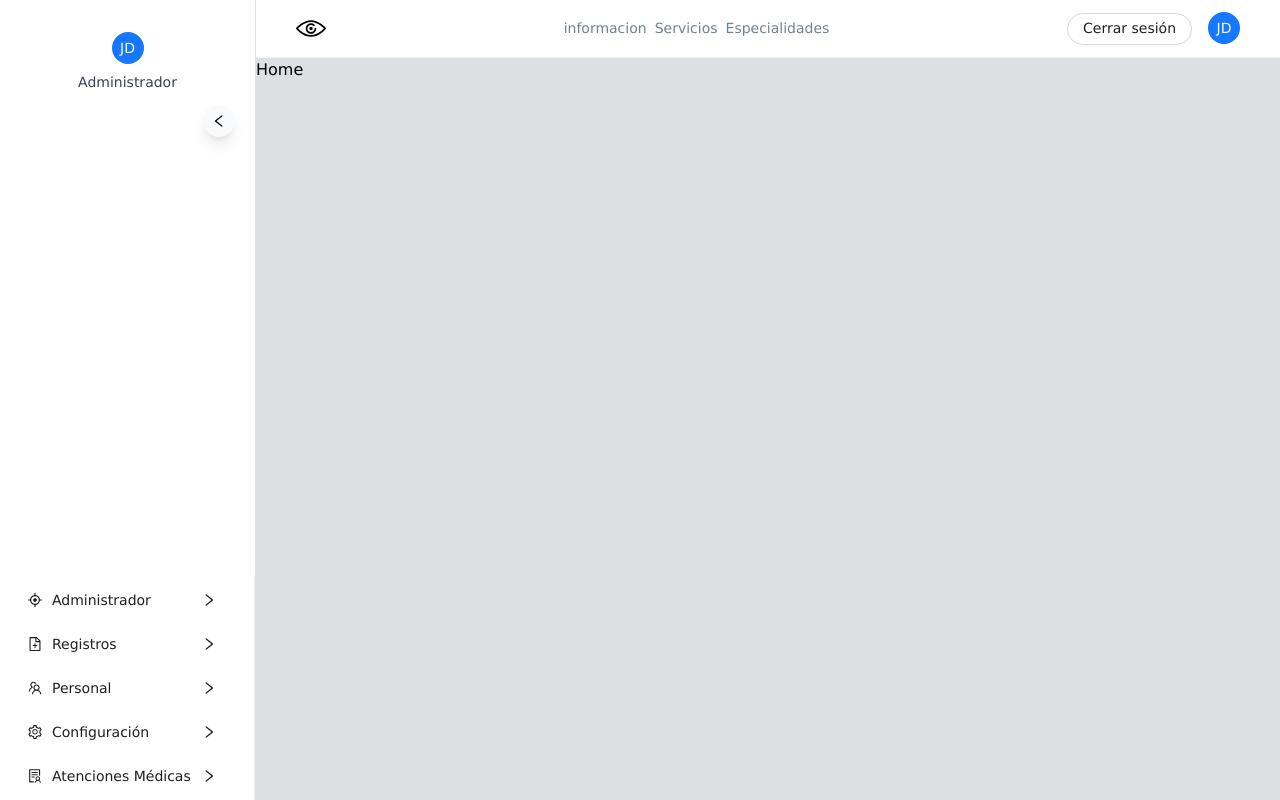
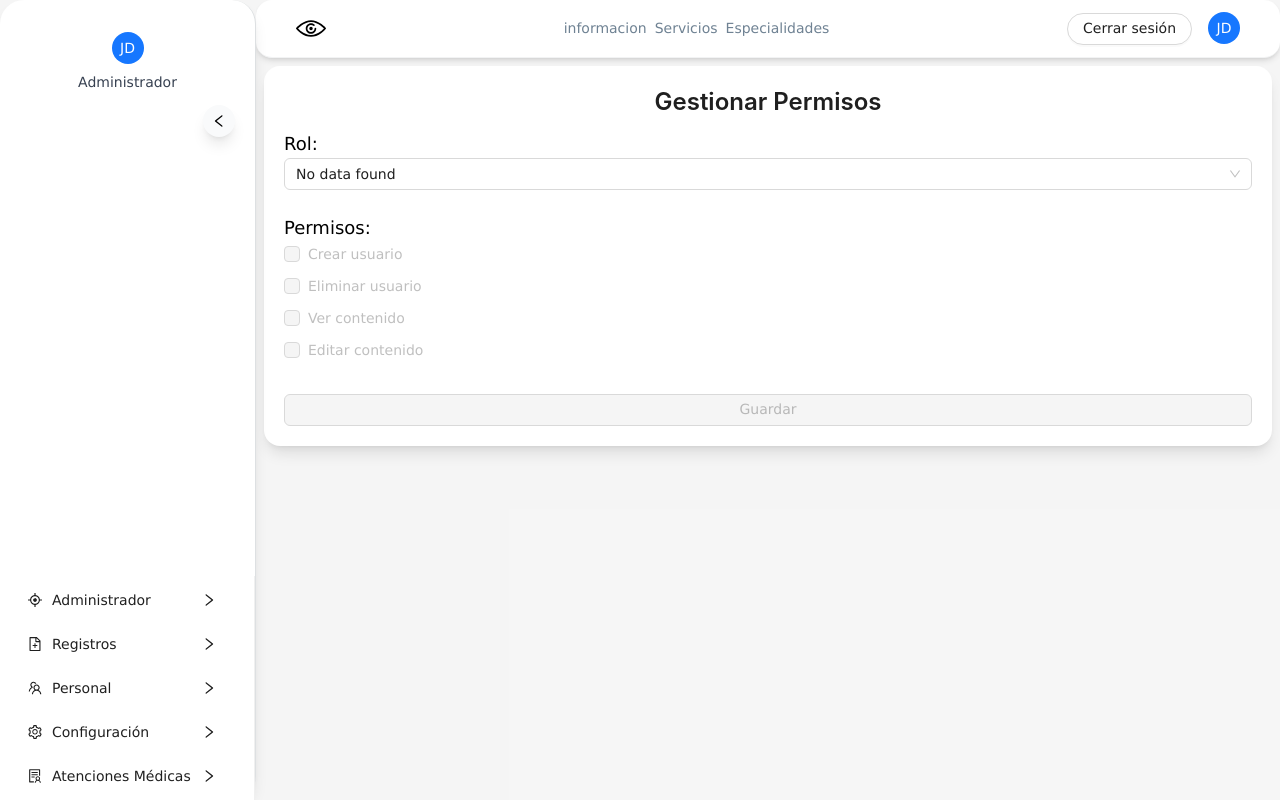
Before and after one commit to SalethxJhoselin/Clinica-Oftalmologica, a React (Vite) app: page /admin/permissions in a window 1280 px wide. Before the commit this address led to /home. Built offline with nearby package versions, Linux system fonts and the light colour scheme; sample sign-in values are in the browser's storage.

Commit message:
Roles y permisos

```diff
--- a/src/App.jsx
+++ b/src/App.jsx
@@ -9,7 +9,7 @@ const AppContent = () => {
   const { isLoggedIn, sidebarOpen, setSidebarOpen } = useAuth();
 
   return (
-    <div className="flex h-screen bg-gray-200 transition-all duration-300">
+    <div className="flex h-screen bg-white-100 transition-all duration-300">
       {isLoggedIn && (
         <Sidebar sidebarOpen={sidebarOpen} setSidebarOpen={setSidebarOpen} />
       )}
--- a/src/components/layout/Navbar.jsx
+++ b/src/components/layout/Navbar.jsx
@@ -9,7 +9,7 @@ import  assets from '../../utils';
 const Navbar = () => {
     const { isLoggedIn, logout } = useAuth();
     return (
-        <header className="bg-white w-full py-3 sm:px-10 px-5 flex justify-between border-b border-gray-300">
+        <header className="bg-white w-full py-3 sm:px-10 px-5 flex justify-between border-b border-gray-300 shadow-md rounded-2xl">
             <img src={assets.eyeImg} alt="Eye" width={30} className="cursor-pointer" />
             <div className="flex flex-1 justify-center items-center max-sm:hidden">
                 {navLists.map((nav) => (
--- a/src/components/layout/Sidebar.jsx
+++ b/src/components/layout/Sidebar.jsx
@@ -25,7 +25,7 @@ const Sidebar = () => {
   return (
     <Sider
       width={256}
-      className={`bg-white border-r`}
+      className={`bg-white border-r rounded-3xl shadow-lg`}
       collapsedWidth={80}
       collapsible
       collapsed={!sidebarOpen}
--- a/src/components/layout/SidebarLinks.jsx
+++ b/src/components/layout/SidebarLinks.jsx
@@ -7,7 +7,7 @@ const SidebarLinks = () => [
     subMenu: [
       {
         label: "Gestionar Roles",
-        to: "/admin/roles",
+        to: "/admin/manageRoles",
       },
       {
         label: "Gestionar Permisos",
--- /dev/null
+++ b/src/components/views/manageUsers/ManagePermissions.jsx
@@ -0,0 +1,112 @@
+import React, { useEffect, useState } from 'react';
+import { Select, Checkbox, Button, Typography } from 'antd';
+
+// Datos simulados
+const simulatedRoles = [
+    { id: 1, name: 'Administrador', permissions: [{ id: 1, name: 'Crear usuario' }, { id: 2, name: 'Eliminar usuario' }] },
+    { id: 2, name: 'Usuario', permissions: [{ id: 3, name: 'Ver contenido' }] }
+];
+
+const simulatedPermissions = [
+    { id: 1, name: 'Crear usuario' },
+    { id: 2, name: 'Eliminar usuario' },
+    { id: 3, name: 'Ver contenido' },
+    { id: 4, name: 'Editar contenido' }
+];
+
+const { Title } = Typography;
+
+const ManagePermissions = () => {
+    const [selectedRoleId, setSelectedRoleId] = useState(null);
+    const [rolePermissions, setRolePermissions] = useState([]);
+    const [roles, setRoles] = useState([]);
+    const [permissions, setPermissions] = useState([]);
+
+    useEffect(() => {
+        // Simulación de la obtención de datos
+        setRoles(simulatedRoles);
+        setPermissions(simulatedPermissions);
+    }, []);
+
+    const handleRoleChange = (value) => {
+        setSelectedRoleId(value);
+        const selectedRole = roles.find(role => role.id === value);
+        setRolePermissions(selectedRole ? selectedRole.permissions.map(permission => permission.id) : []);
+    };
+
+    const handlePermissionChange = (permissionId) => {
+        setRolePermissions(prevPermissions =>
+            prevPermissions.includes(permissionId)
+                ? prevPermissions.filter(id => id !== permissionId)
+                : [...prevPermissions, permissionId]
+        );
+    };
+
+    const handleSavePermissions = () => {
+        const updatedRolePermissions = {
+            permissions: rolePermissions.map(id => ({ id }))
+        };
+        console.log(`Simulación de envío de permisos para el rol con ID ${selectedRoleId}:`, updatedRolePermissions);
+        setTimeout(() => {
+            // Simula un retraso en la respuesta
+        }, 1000);
+    };
+
+    return (
+        <div className="p-5 bg-white rounded-2xl shadow-lg mt-2 ml-2 mr-2">
+            <Title level={3} className="text-center">Gestionar Permisos</Title>
+            {/*<div className="w-full md:w-2/3 lg:w-1/2 xl:w-1/3 mx-auto mt-2 p-8 rounded-2xl shadow-md">*/}
+            <div className="mb-6">
+                <h3 className="text-lg">Rol:</h3>
+                <Select
+                    style={{ width: '100%' }} s
+                    onChange={handleRoleChange}
+                    value={selectedRoleId}
+                    placeholder="Seleccionar Rol"
+                >
+                    {roles.length > 0 ? (
+                        roles.map(role => (
+                            <Select.Option key={role.id} value={role.id}>
+                                {role.name}
+                            </Select.Option>
+                        ))
+                    ) : (
+                        <Select.Option>No data found</Select.Option>
+                    )}
+                </Select>
+            </div>
+            <div className="mb-6">
+                <h3 className="text-lg">Permisos:</h3>
+                <div className="flex flex-col items-start">
+                    {permissions.length > 0 ? (
+                        permissions.map(permission => (
+                            <div key={permission.id} className="mb-2">
+                                <Checkbox
+                                    disabled={!selectedRoleId}
+                                    checked={rolePermissions.includes(permission.id)}
+                                    onChange={() => handlePermissionChange(permission.id)}
+                                >
+                                    {permission.name}
+                                </Checkbox>
+                            </div>
+                        ))
+                    ) : (
+                        <span>No data found</span>
+                    )}
+                </div>
+            </div>
+            <div>
+                <Button
+                    className="w-full"
+                    disabled={!selectedRoleId}
+                    onClick={handleSavePermissions}
+                >
+                    Guardar
+                </Button>
+            </div>
+            {/*</div>*/}
+        </div>
+    );
+};
+
+export default ManagePermissions;
--- a/src/components/views/manageUsers/ManageRoles.jsx
+++ b/src/components/views/manageUsers/ManageRoles.jsx
@@ -1,9 +1,116 @@
-import React from 'react'
+import React, { useEffect, useState, useCallback } from 'react';
+import { Space, Table, Button, Input, Typography } from 'antd';
+import RoleModal from './RoleModal';
 
+// Datos simulados
+const simulatedRoles = [
+  { id: 1, name: 'Administrador', permissions: [{ id: 1, name: 'Crear usuario' }, { id: 2, name: 'Eliminar usuario' }] },
+  { id: 2, name: 'Usuario', permissions: [{ id: 3, name: 'Ver contenido' }] }
+];
+
+const { Title } = Typography;
 const ManageRoles = () => {
+  const [editingRoleId, setEditingRoleId] = useState(null);
+  const [editedData, setEditedData] = useState({});
+  const [roles, setRoles] = useState([]);
+
+  // Obtener datos
+  useEffect(() => {
+    setRoles(simulatedRoles);
+  }, []);
+
+  const handleEditRole = useCallback((roleId) => {
+    setEditingRoleId(roleId);
+    const role = roles.find(role => role.id === roleId);
+    setEditedData({ [roleId]: { name: role.name } });
+  }, [roles]);
+
+  const handleSaveRole = useCallback((roleId) => {
+    console.log("Datos modificados:", editedData[roleId]);
+    setEditingRoleId(null);
+  }, [editedData]);
+
+  const handleCancelEdit = useCallback(() => {
+    setEditingRoleId(null);
+    setEditedData({});
+  }, []);
+
+  const handleDeleteRole = useCallback((roleId) => {
+    console.log(`Simulación de eliminación del rol con ID ${roleId}`);
+    setRoles(prevRoles => prevRoles.filter(role => role.id !== roleId));
+  }, []);
+
+  const handleInputChange = useCallback((value, roleId, field) => {
+    setEditedData(prevState => ({
+      ...prevState,
+      [roleId]: {
+        ...prevState[roleId],
+        [field]: value
+      }
+    }));
+  }, []);
+
+  const renderEditableInput = useCallback((text, record, dataIndex) => {
+    if (record.id === editingRoleId && dataIndex === 'name') {
+      return (
+        <Input
+          value={editedData[record.id]?.[dataIndex] || text}
+          onChange={(e) => handleInputChange(e.target.value, record.id, dataIndex)}
+          onPressEnter={() => handleSaveRole(record.id)}
+        />
+      );
+    }
+    return text;
+  }, [editingRoleId, editedData, handleInputChange, handleSaveRole]);
+
+  const columns = [
+    {
+      title: 'ID',
+      dataIndex: 'id',
+      key: 'id',
+    },
+    {
+      title: 'Nombre',
+      dataIndex: 'name',
+      key: 'name',
+      render: (text, record) => renderEditableInput(text, record, 'name'),
+    },
+    {
+      title: 'Acción',
+      key: 'action',
+      render: (_, record) => (
+        <Space size="small">
+          {editingRoleId === record.id ? (
+            <>
+              <Button type="primary" onClick={() => handleSaveRole(record.id)}>Guardar</Button>
+              <Button onClick={handleCancelEdit}>Cancelar</Button>
+            </>
+          ) : (
+            <>
+              <Button type="text" onClick={() => handleEditRole(record.id)}>Editar</Button>
+              <Button onClick={() => handleDeleteRole(record.id)}>Eliminar</Button>
+            </>
+          )}
+        </Space>
+      ),
+    },
+  ];
+
   return (
-    <div>ManageRoles</div>
-  )
-}
+    <div className="p-5 bg-white rounded-2xl shadow-lg mt-2 ml-2 mr-2">
+      <Title level={3} className="text-center">Gestionar Roles</Title>
+      <Table
+        columns={columns}
+        dataSource={roles}
+        rowKey="id"
+        pagination={{ pageSize: 5, size: 'small' }}
+        bordered
+      />
+      <div className="add-role-button">
+        <RoleModal getDatos={() => setRoles(simulatedRoles)} />
+      </div>
+    </div>
+  );
+};
 
-export default ManageRoles
+export default ManageRoles;
--- /dev/null
+++ b/src/components/views/manageUsers/RoleModal.jsx
@@ -0,0 +1,48 @@
+import React, { useState } from 'react';
+import { Button, Modal, Input, message } from 'antd';
+
+const RoleModal = ({ getDatos }) => {
+    const [isModalOpen, setIsModalOpen] = useState(false);
+    const [roleName, setRoleName] = useState('');
+    const [messageApi, contextHolder] = message.useMessage();
+
+    const handleOk = () => {
+        // Simulación de creación del rol
+        console.log(`Simulación de creación del rol con nombre: ${roleName}`);
+        getDatos();
+        setRoleName('');
+        messageApi.success('Rol guardado exitosamente');
+        setIsModalOpen(false);
+    };
+
+    const handleCancel = () => {
+        setIsModalOpen(false);
+        setRoleName('');
+    };
+
+    return (
+        <>
+            <Button className="w-full font-bold" onClick={() => setIsModalOpen(true)}>
+                Agregar Rol
+            </Button>
+            <Modal
+                title="Agregar Rol"
+                open={isModalOpen}
+                onOk={handleOk}
+                onCancel={handleCancel}
+                okText="Guardar"
+                cancelText="Cerrar"
+                okButtonProps={{ disabled: !roleName }}
+            >
+                <Input
+                    placeholder="Nombre del rol..."
+                    value={roleName}
+                    onChange={(e) => setRoleName(e.target.value)}
+                />
+                {contextHolder}
+            </Modal>
+        </>
+    );
+};
+
+export default RoleModal;
--- a/src/index.css
+++ b/src/index.css
@@ -53,3 +53,7 @@ body {
   border-color: #90CA4B;
   color: white;
 }
+
+.add-role-button {
+  margin-top: 16px;
+}
--- a/src/routes/Routes.jsx
+++ b/src/routes/Routes.jsx
@@ -7,6 +7,8 @@ import ProtectedRoute from '../components/layout/ProtectedRoute';
 import Pagos from '../components/views/atencionesMedicas/Pagos';
 import { useAuth } from '../components/users/AuthContext';
 import Usuarios from '../components/views/atencionesMedicas/Usuarios';
+import ManageRoles from '../components/views/manageUsers/ManageRoles';
+import ManagePermissions from '../components/views/manageUsers/ManagePermissions';
 const MyRoutes = () => {
     const { isLoggedIn } = useAuth();
     return (
@@ -31,6 +33,8 @@ const MyRoutes = () => {
                 <Route path="/home" element={<Home />} />
                 <Route path="/estadisticas" element={<Pagos />} />
                 <Route path="/usuarios" element={<Usuarios />} />
+                <Route path="/admin/manageRoles" element={<ManageRoles />} />
+                <Route path="/admin/permissions" element={<ManagePermissions />} />
             </Route>
 
             {/* Ruta por defecto para redirigir a login si no coincide ninguna ruta */}
```
